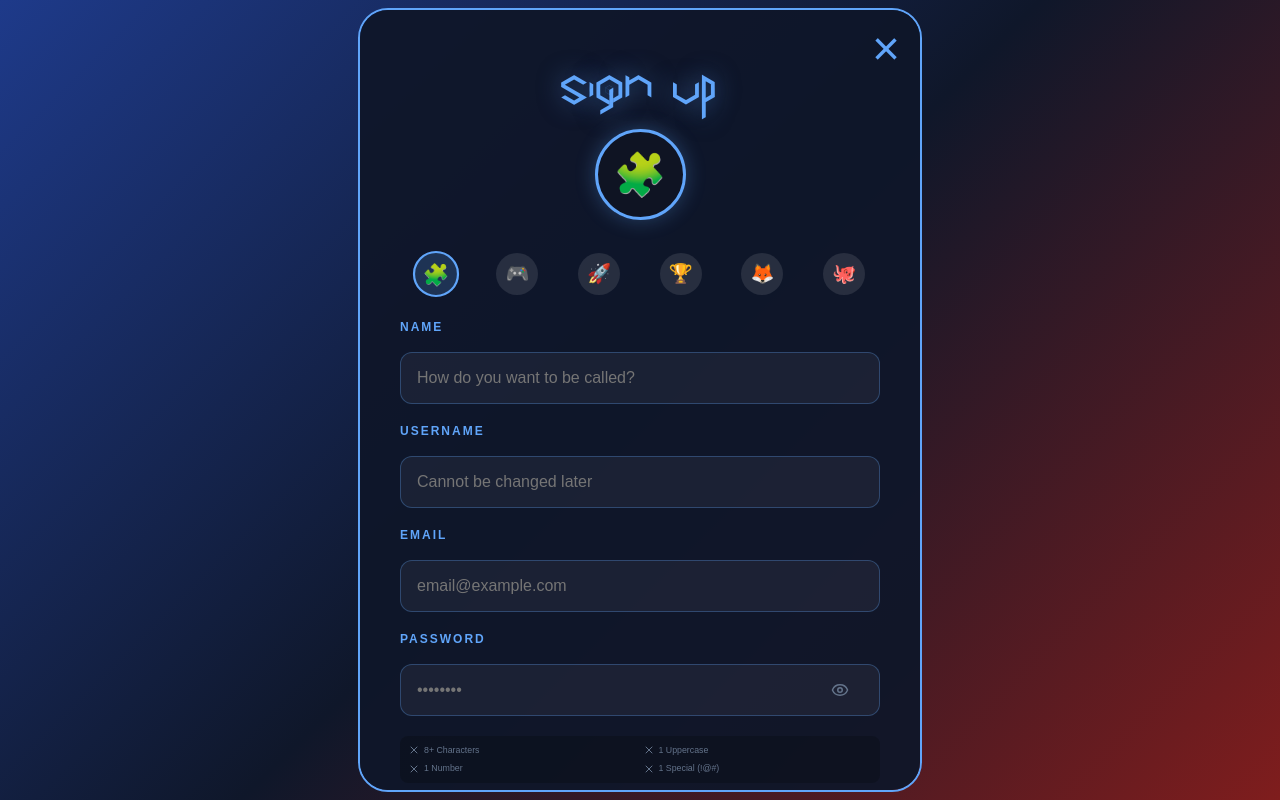
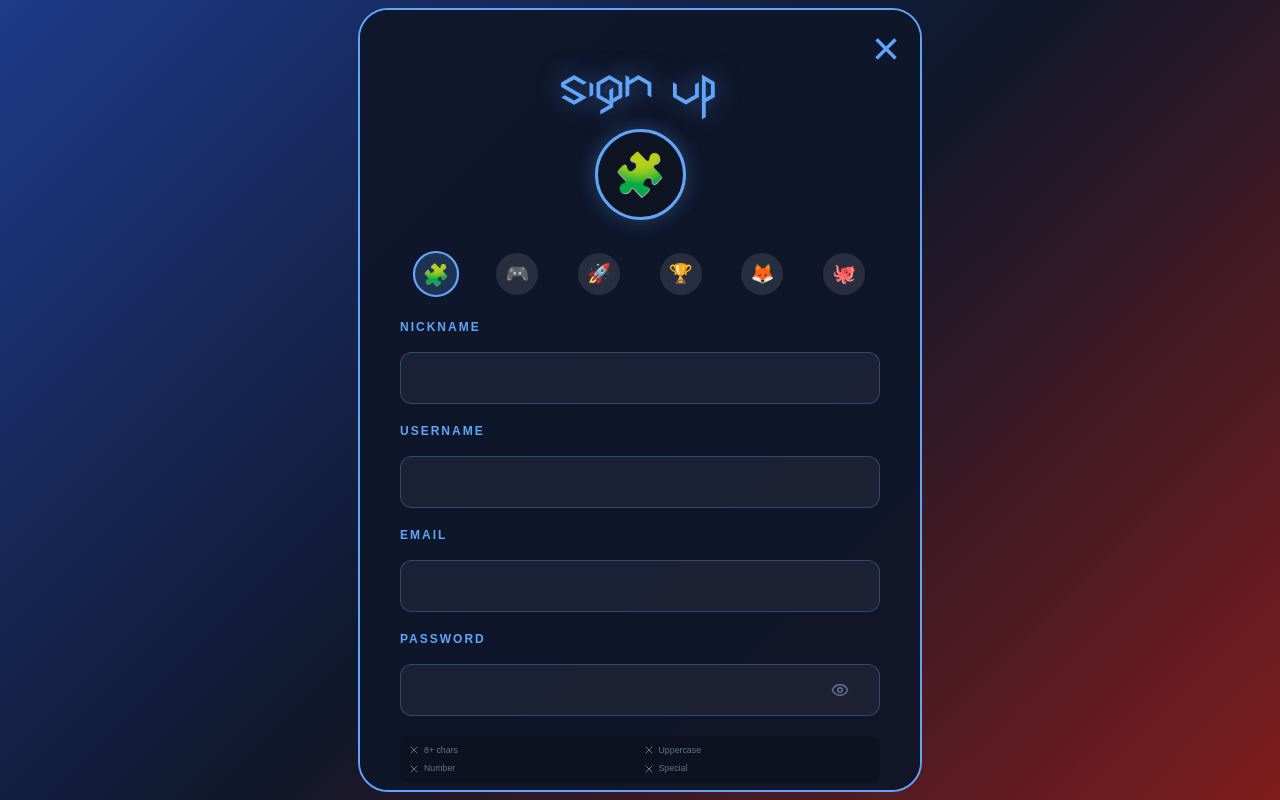
Before and after one commit to Arquisoft/yovi_en3b, a React (Vite) app in the folder webapp/: page /signup in a window 1280 px wide. Built offline with nearby package versions, Linux system fonts and the light colour scheme.

Commit message:
user service tests updated and createuser fully implemented

```diff
--- a/webapp/src/components/GameScreen/GameScreen.tsx
+++ b/webapp/src/components/GameScreen/GameScreen.tsx
@@ -119,9 +119,9 @@ const GameScreen: React.FC = () => {
                                             onClick={() => handleClick(cell)}
 
                                         >
-                                            <text x="0" y="1" fontSize="2" textAnchor="middle" fill="#999">
+                                            {/* <text x="0" y="1" fontSize="2" textAnchor="middle" fill="#999">
                                                 {`${cell.x},${cell.y},${cell.z}`}
-                                            </text>
+                                            </text> */}
                                         </Hexagon>
                                     );
                                 })}
--- a/webapp/src/components/GameScreen/gridUtils.tsx
+++ b/webapp/src/components/GameScreen/gridUtils.tsx
@@ -48,6 +48,6 @@ export const generateBoard = (size: number) => {
  * @returns An object containing 'q' and 'r' (axial coordinates)
  * Mapping (q = y, r = x) ensures the top of the triangle is correctly aligned
  */
-export const barycentricToAxial = (x: number, y: number, z: number) => {
+export const barycentricToAxial = (x: number, y: number, _z: number) => {
   return { q: y, r: -x };
 };
--- a/webapp/src/components/Login/RegisterForm.tsx
+++ b/webapp/src/components/Login/RegisterForm.tsx
@@ -21,20 +21,24 @@ const RegisterForm: React.FC = () => {
     setLoading(true); // Starts the loading state.
     try {
       const API_URL = import.meta.env.VITE_API_URL ?? 'http://localhost:3000'; // Backend endpoint.
-      const res = await fetch(`${API_URL}/users/createuser`, {
+      const res = await fetch(`${API_URL}/users/loginUser`, {
         method: 'POST',
         headers: { 'Content-Type': 'application/json' },
         body: JSON.stringify({ username, password }) // Sending credentials to server.
       });
 
       // --- CAMBIO AQUÍ: Entramos siempre ---
-      if (res.ok) {
-        navigate('/menu'); // Success case: Navigate to menu.
-      } else {
-        // Si el servidor da error (ej. 400), forzamos la entrada igualmente
-        console.warn("Server returned an error, but bypassing for design testing."); // Debug warning.
-        navigate('/menu'); // Bypassing server error.
-      }
+       const data = await res.json();
+
+    if (res.ok) {
+      // Guardar el token (si tu backend lo devuelve)
+      localStorage.setItem('token', data.token);
+      localStorage.setItem('username', username);
+      navigate('/menu');
+    } else {
+      // Si el servidor responde con error (ej. usuario no encontrado)
+      setError(data.message || 'Error en el login. Verifica tus datos.');
+    }
     } catch (err) {
       // Si no hay conexión (Docker apagado), también entramos
       console.error("Connection failed, forcing entry."); // Debug error.
--- a/webapp/src/components/SignUp/SignUpForm.tsx
+++ b/webapp/src/components/SignUp/SignUpForm.tsx
@@ -7,7 +7,7 @@ const SignUpForm: React.FC = () => {
   const AVATARS = ["🧩", "🎮", "🚀", "🏆", "🦊", "🐙"];
 
   const [formData, setFormData] = useState({
-    name: '',
+    nickname: '',
     username: '',
     email: '',
     password: '',
@@ -15,6 +15,8 @@ const SignUpForm: React.FC = () => {
   });
 
   const [showPass, setShowPass] = useState(false);
+  const [loading, setLoading] = useState(false);
+  const [error, setError] = useState<string | null>(null);
   const navigate = useNavigate();
 
   const passwordValidations = {
@@ -30,11 +32,37 @@ const SignUpForm: React.FC = () => {
     setFormData({ ...formData, [e.target.name]: e.target.value });
   };
 
-  const handleSave = (e: React.FormEvent) => {
+  const handleSave = async (e: React.FormEvent) => {
     e.preventDefault();
-    if (allValidationsPass) {
-      console.log("Account created:", formData);
-      navigate('/menu');
+    if (!allValidationsPass) return;
+
+    setLoading(true);
+    setError(null);
+
+    try {
+      const API_URL = import.meta.env.VITE_API_URL ?? 'http://localhost:3000';
+      const response = await fetch(`${API_URL}/users/createuser`, {
+        method: 'POST',
+        headers: { 'Content-Type': 'application/json' },
+        body: JSON.stringify({
+          nickname: formData.nickname,
+          username: formData.username,
+          email: formData.email,
+          password: formData.password,
+          avatarId: formData.avatarId
+        }),
+      });
+
+      if (response.ok) {
+        navigate('/');
+      } else {
+        const errorData = await response.json();
+        setError(errorData.message || "Error creating account. Please try again.");
+      }
+    } catch (err) {
+      setError("Cannot connect to the server. Please try again later.");
+    } finally {
+      setLoading(false);
     }
   };
 
@@ -46,14 +74,12 @@ const SignUpForm: React.FC = () => {
         <h1 className="title-game cubic-text" style={{ fontSize: '2.2rem', marginBottom: '20px' }}>SIGN UP</h1>
 
         <form onSubmit={handleSave} className="signup-form">
-
           <div className="avatar-display-section">
             <div className="avatar-bubble">
               {AVATARS[parseInt(formData.avatarId.slice(-2)) - 1]}
             </div>
           </div>
 
-          <div className="avatar-selection-row">
           <div className="avatar-grid">
             {AVATARS.map((emoji, i) => {
               const id = `avatar_0${i + 1}`;
@@ -69,21 +95,20 @@ const SignUpForm: React.FC = () => {
               );
             })}
           </div>
-          </div>
 
           <div className="input-group">
-            <label className="orbitron-text">NAME</label>
-            <input name="name" type="text" className="orbitron-text" onChange={handleChange} required placeholder="How do you want to be called?" />
+            <label className="orbitron-text">NICKNAME</label>
+            <input name="nickname" type="text" className="orbitron-text" onChange={handleChange} required />
           </div>
 
           <div className="input-group">
             <label className="orbitron-text">USERNAME</label>
-            <input name="username" type="text" className="orbitron-text" onChange={handleChange} required placeholder="Cannot be changed later" />
+            <input name="username" type="text" className="orbitron-text" onChange={handleChange} required />
           </div>
 
           <div className="input-group">
             <label className="orbitron-text">EMAIL</label>
-            <input name="email" type="email" className="orbitron-text" onChange={handleChange} required placeholder="email@example.com" />
+            <input name="email" type="email" className="orbitron-text" onChange={handleChange} required />
           </div>
 
           <div className="input-group">
@@ -95,7 +120,6 @@ const SignUpForm: React.FC = () => {
                 className="orbitron-text"
                 onChange={handleChange}
                 required
-                placeholder="••••••••"
               />
               <button type="button" className="eye-btn" onClick={() => setShowPass(!showPass)}>
                 {showPass ? <EyeOff size={18} /> : <Eye size={18} />}
@@ -103,27 +127,21 @@ const SignUpForm: React.FC = () => {
             </div>
 
             <div className="validation-grid">
-              <div className={`val-item ${passwordValidations.length ? 'valid' : ''}`}>
-                {passwordValidations.length ? <Check size={12} /> : <X size={12} />} 8+ Characters
-              </div>
-              <div className={`val-item ${passwordValidations.hasUpper ? 'valid' : ''}`}>
-                {passwordValidations.hasUpper ? <Check size={12} /> : <X size={12} />} 1 Uppercase
-              </div>
-              <div className={`val-item ${passwordValidations.hasNumber ? 'valid' : ''}`}>
-                {passwordValidations.hasNumber ? <Check size={12} /> : <X size={12} />} 1 Number
-              </div>
-              <div className={`val-item ${passwordValidations.hasSpecial ? 'valid' : ''}`}>
-                {passwordValidations.hasSpecial ? <Check size={12} /> : <X size={12} />} 1 Special (!@#)
+              <div className={`val-item ${passwordValidations.length ? 'valid' : ''}`}>{passwordValidations.length ? <Check size={12}/> : <X size={12}/>} 8+ chars</div>
+              <div className={`val-item ${passwordValidations.hasUpper ? 'valid' : ''}`}>{passwordValidations.hasUpper ? <Check size={12}/> : <X size={12}/>} Uppercase</div>
+              <div className={`val-item ${passwordValidations.hasNumber ? 'valid' : ''}`}>{passwordValidations.hasNumber ? <Check size={12}/> : <X size={12}/>} Number</div>
+              <div className={`val-item ${passwordValidations.hasSpecial ? 'valid' : ''}`}>{passwordValidations.hasSpecial ? <Check size={12}/> : <X size={12}/>} Special</div>
             </div>
           </div>
-          </div>
+
+          {error && <p className="live-error-text">{error}</p>}
 
           <button
             type="submit"
             className="main-button btn-blue save-btn-compact"
-            disabled={!allValidationsPass || !formData.email || !formData.name || !formData.username}
+            disabled={loading || !allValidationsPass || !formData.email || !formData.nickname || !formData.username}
           >
-            SAVE ACCOUNT
+            {loading ? 'CREATING...' : 'SAVE ACCOUNT'}
           </button>
         </form>
       </div>
```
Also changed, not shown: 2 other files (tests, documents, lock files or other folders). Lines whose indentation alone changed are shown as unchanged.
